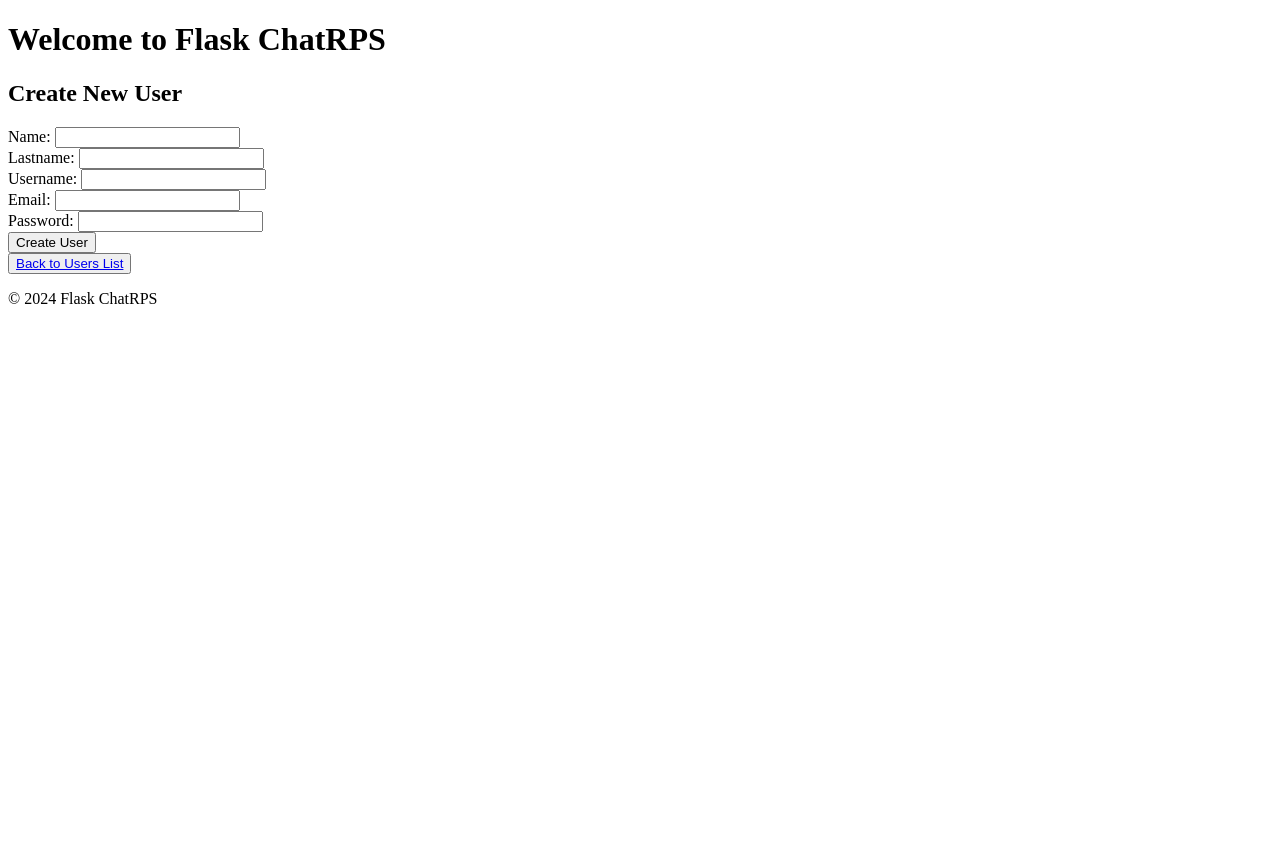
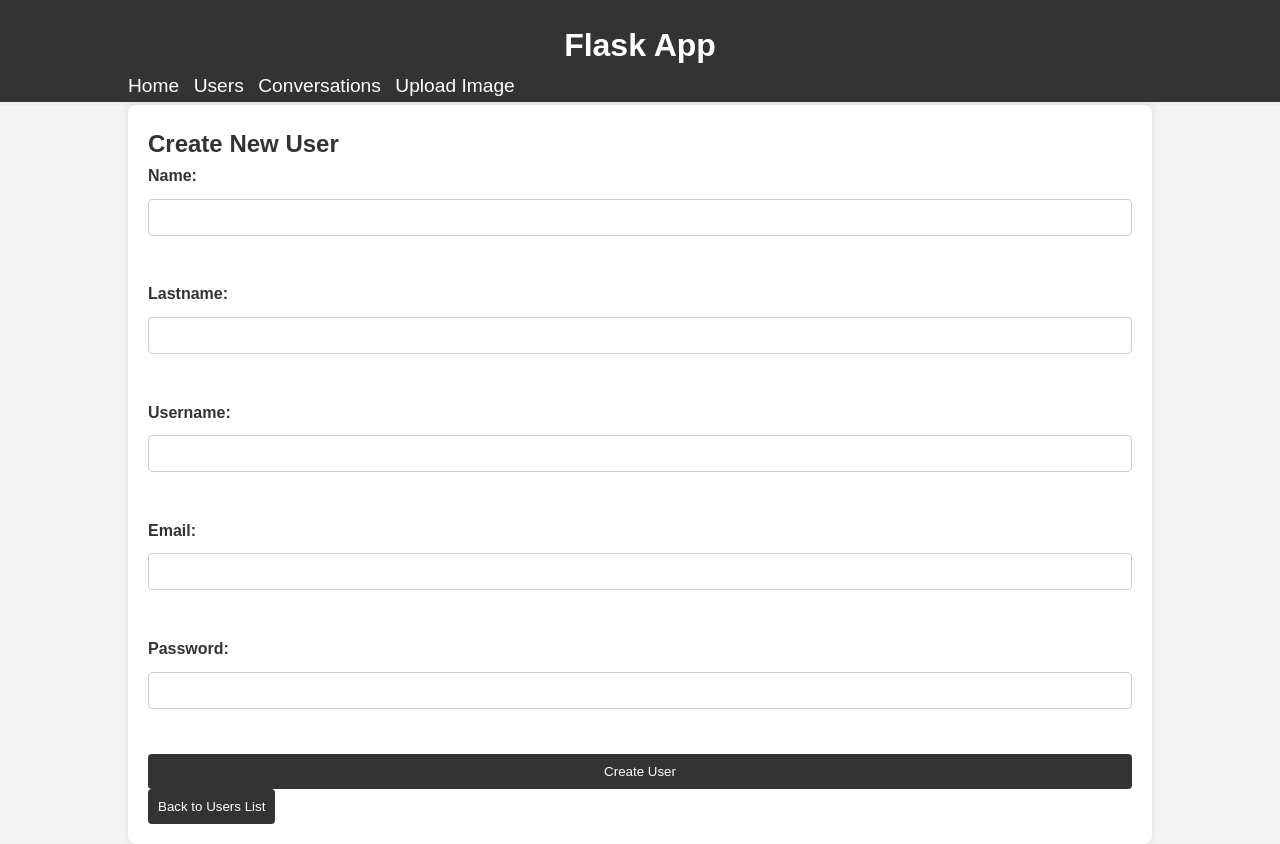
Before and after one commit to nameisalfio/Flask_ChatRPS, a Flask app: page /create_user in a window 1280 px wide. Before the commit the page ends 304 px from the top, so only its background shows below. Run offline with Flask 3, Linux system fonts and the light colour scheme; some libraries are stand-ins or nearby versions.

Commit message:
Implemented prediction

```diff
--- a/Flask_service/routes.py
+++ b/Flask_service/routes.py
@@ -1,5 +1,42 @@
 from flask import Flask, render_template, request, redirect, url_for, flash
+from werkzeug.utils import secure_filename
+import os
 from app import app, mysql
+from rps_classifier import predict
+
+UPLOAD_FOLDER = 'static/img'
+TEMP_FOLDER = 'temp'  # Utilizzato per salvare temporaneamente le immagini caricate
+
+app.config['UPLOAD_FOLDER'] = UPLOAD_FOLDER
+app.config['TEMP_FOLDER'] = TEMP_FOLDER
+
+@app.route('/upload_image', methods=['GET', 'POST'])
+def upload_image():
+    if request.method == 'POST':
+        if 'image' not in request.files:
+            flash('No image uploaded', 'error')
+            return redirect(url_for('upload_image'))
+
+        image = request.files['image']
+        if image.filename == '':
+            flash('No selected file', 'error')
+            return redirect(url_for('upload_image'))
+
+        # Salva temporaneamente l'immagine
+        if not os.path.exists(app.config['TEMP_FOLDER']):
+            os.makedirs(app.config['TEMP_FOLDER'])
+
+        image_path = os.path.join(app.config['TEMP_FOLDER'], secure_filename(image.filename))
+        image.save(image_path)
+
+        # Predici l'etichetta
+        label_index = predict(image_path)
+        labels = {0: "Scissors", 1: "Rock", 2: "Paper"}
+        prediction = labels.get(label_index, "Unknown")
+
+        return render_template('result.html', prediction=prediction)
+
+    return render_template('upload_image.html')
 
 @app.route('/')
 def index():
--- /dev/null
+++ b/Flask_service/static/css/style.css
@@ -0,0 +1,160 @@
+/* Reset di base */
+* {
+    margin: 0;
+    padding: 0;
+    box-sizing: border-box;
+}
+
+/* Corpo della pagina */
+body {
+    font-family: Arial, sans-serif;
+    line-height: 1.6;
+    color: #333;
+    background-color: #f4f4f4;
+}
+
+/* Contenitore principale */
+.container {
+    width: 80%;
+    margin: auto;
+    overflow: hidden;
+}
+
+/* Intestazione */
+header {
+    background: #333;
+    color: #fff;
+    padding-top: 20px;
+    min-height: 70px;
+    border-bottom: #eee 3px solid;
+}
+
+header h1 {
+    text-align: center;
+    font-size: 2em;
+}
+
+/* Menu di navigazione */
+nav ul {
+    list-style: none;
+    padding: 0;
+}
+
+nav ul li {
+    display: inline;
+    margin-right: 10px;
+}
+
+nav ul li a {
+    color: #fff;
+    text-decoration: none;
+    font-size: 1.2em;
+}
+
+nav ul li a:hover {
+    text-decoration: underline;
+}
+
+/* Contenuto */
+main {
+    padding: 20px;
+    background: #fff;
+    border-radius: 8px;
+    box-shadow: 0 0 10px rgba(0,0,0,0.1);
+}
+
+/* Formattazione dei moduli */
+form {
+    display: flex;
+    flex-direction: column;
+    gap: 10px;
+}
+
+form label {
+    font-weight: bold;
+}
+
+form input[type="text"],
+form input[type="email"],
+form input[type="password"],
+form input[type="number"],
+form textarea {
+    padding: 10px;
+    border: 1px solid #ccc;
+    border-radius: 4px;
+}
+
+form input[type="submit"] {
+    background: #333;
+    color: #fff;
+    border: none;
+    padding: 10px;
+    border-radius: 4px;
+    cursor: pointer;
+}
+
+form input[type="submit"]:hover {
+    background: #555;
+}
+
+/* Stili per i messaggi flash */
+.flash {
+    padding: 10px;
+    margin-bottom: 20px;
+    border-radius: 4px;
+}
+
+.flash.success {
+    background: #d4edda;
+    color: #155724;
+}
+
+.flash.error {
+    background: #f8d7da;
+    color: #721c24;
+}
+
+/* Tabelle */
+table {
+    width: 100%;
+    border-collapse: collapse;
+    margin-bottom: 20px;
+}
+
+table, th, td {
+    border: 1px solid #ddd;
+}
+
+th, td {
+    padding: 10px;
+    text-align: left;
+}
+
+th {
+    background: #f4f4f4;
+}
+
+/* Pulsanti */
+button {
+    background: #333;
+    color: #fff;
+    border: none;
+    padding: 10px;
+    border-radius: 4px;
+    cursor: pointer;
+}
+
+button a {
+    color: #fff;
+    text-decoration: none;
+}
+
+button:hover {
+    background: #555;
+}
+
+/* Immagini */
+img {
+    max-width: 100%;
+    height: auto;
+}
--- a/Flask_service/templates/base.html
+++ b/Flask_service/templates/base.html
@@ -3,19 +3,34 @@
 <head>
     <meta charset="UTF-8">
     <meta name="viewport" content="width=device-width, initial-scale=1.0">
-    <title>{% block title %}Flask ChatRPS{% endblock %}</title>
+    <title>{% block title %}Flask App{% endblock %}</title>
+    <link rel="stylesheet" href="{{ url_for('static', filename='css/style.css') }}">
 </head>
 <body>
     <header>
-        <h1>Welcome to Flask ChatRPS</h1>
+        <div class="container">
+            <h1>Flask App</h1>
+            <nav>
+                <ul>
+                    <li><a href="{{ url_for('index') }}">Home</a></li>
+                    <li><a href="{{ url_for('users') }}">Users</a></li>
+                    <li><a href="{{ url_for('conversations') }}">Conversations</a></li>
+                    <li><a href="{{ url_for('upload_image') }}">Upload Image</a></li>
+                </ul>
+            </nav>
+        </div>
     </header>
-    <main>
+    <main class="container">
+        {% with messages = get_flashed_messages(with_categories=true) %}
+            {% if messages %}
+                {% for category, message in messages %}
+                    <div class="flash {{ category }}">{{ message }}</div>
+                {% endfor %}
+            {% endif %}
+        {% endwith %}
         {% block content %}
-        <!-- Content will be injected here -->
+            <h2>Welcome to Flask App</h2>
         {% endblock %}
     </main>
-    <footer>
-        <p>&copy; 2024 Flask ChatRPS</p>
-    </footer>
 </body>
 </html>
```
Also changed, not shown: Flask_service/rps_classifier.py (added, +64 -0 lines), Flask_service/templates/result.html (added, +9 -0 lines), Flask_service/templates/upload_image.html (added, +12 -0 lines), dump.sql (+29 -1 lines), Flask_service/models.py (deleted), Flask_service/models/conversation.py (added), Flask_service/models/user.py (added), Flask_service/static/img/paper_frame.png (added), Flask_service/static/img/rock_frame.png (added), Flask_service/static/img/scissors_frame.png (added), 4 other files.
